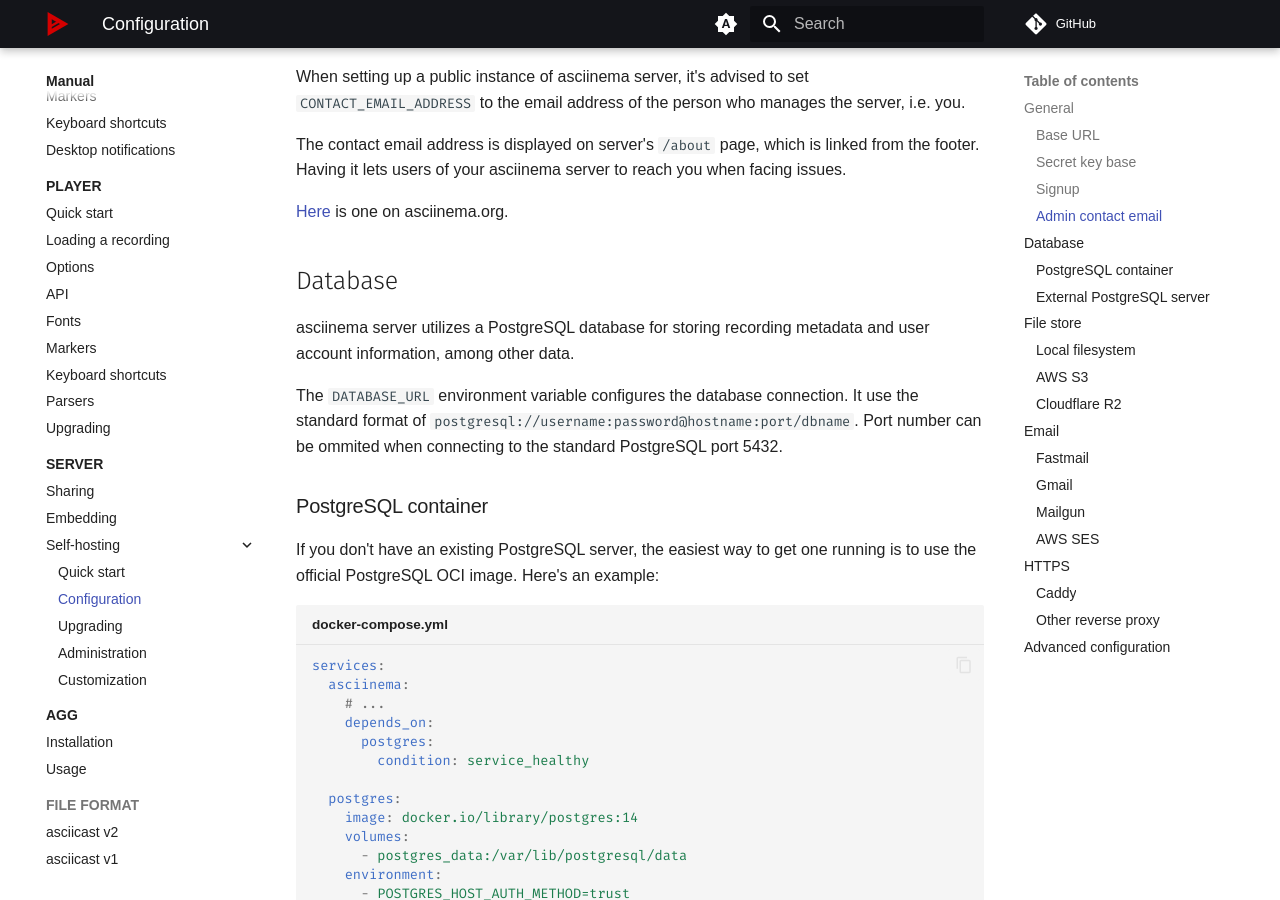
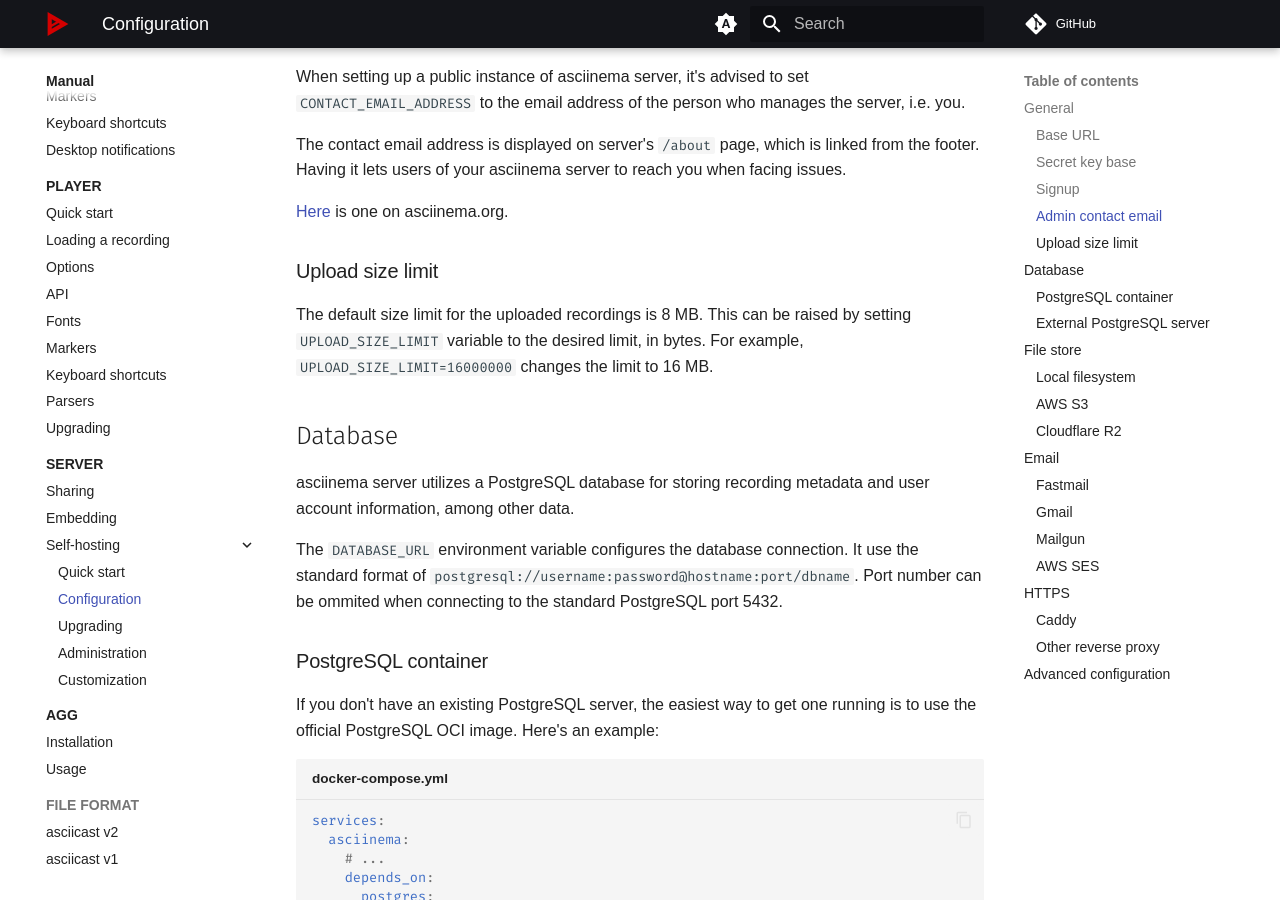
Before and after one commit to ofek/asciinema.github.io, an MkDocs documentation site: the page built from docs/manual/server/self-hosting/configuration.md, in a window 1280 px wide and 900 px high, scrolled down 2056 px. Built offline with MkDocs 1.6.1 and Material for MkDocs 9.7.7, drawn with Linux system fonts in a browser that asks for light colours; some web fonts are replaced; comment, search, counter and statistics services are not loaded.

Commit message:
Document UPLOAD_SIZE_LIMIT server variable

```diff
--- a/docs/manual/server/self-hosting/configuration.md
+++ b/docs/manual/server/self-hosting/configuration.md
@@ -118,6 +118,12 @@
 you when facing issues.
 
 [Here](https://asciinema.org/about) is one on asciinema.org.
+
+### Upload size limit
+
+The default size limit for the uploaded recordings is 8 MB. This can be raised
+by setting `UPLOAD_SIZE_LIMIT` variable to the desired limit, in bytes. For
+example, `UPLOAD_SIZE_LIMIT=16000000` changes the limit to 16 MB.
 
 ## Database
 
```
